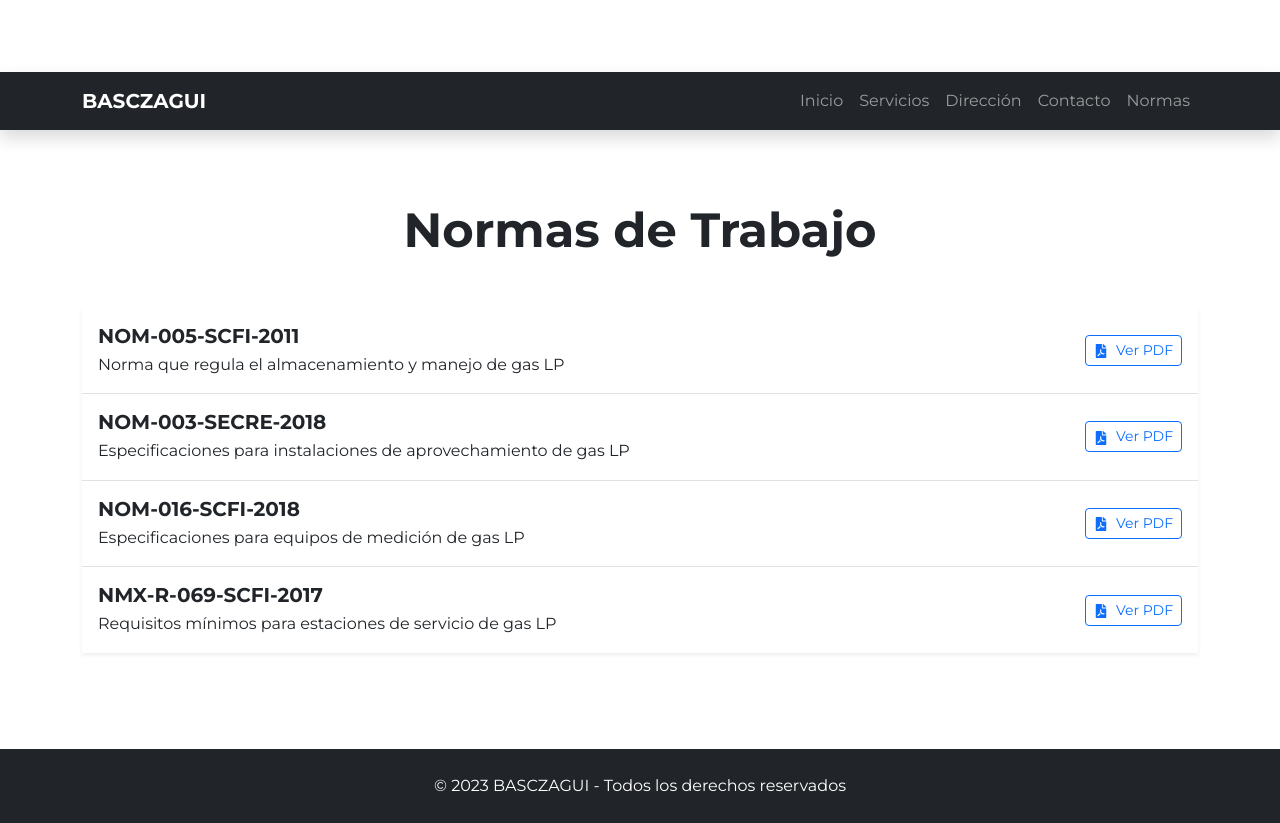
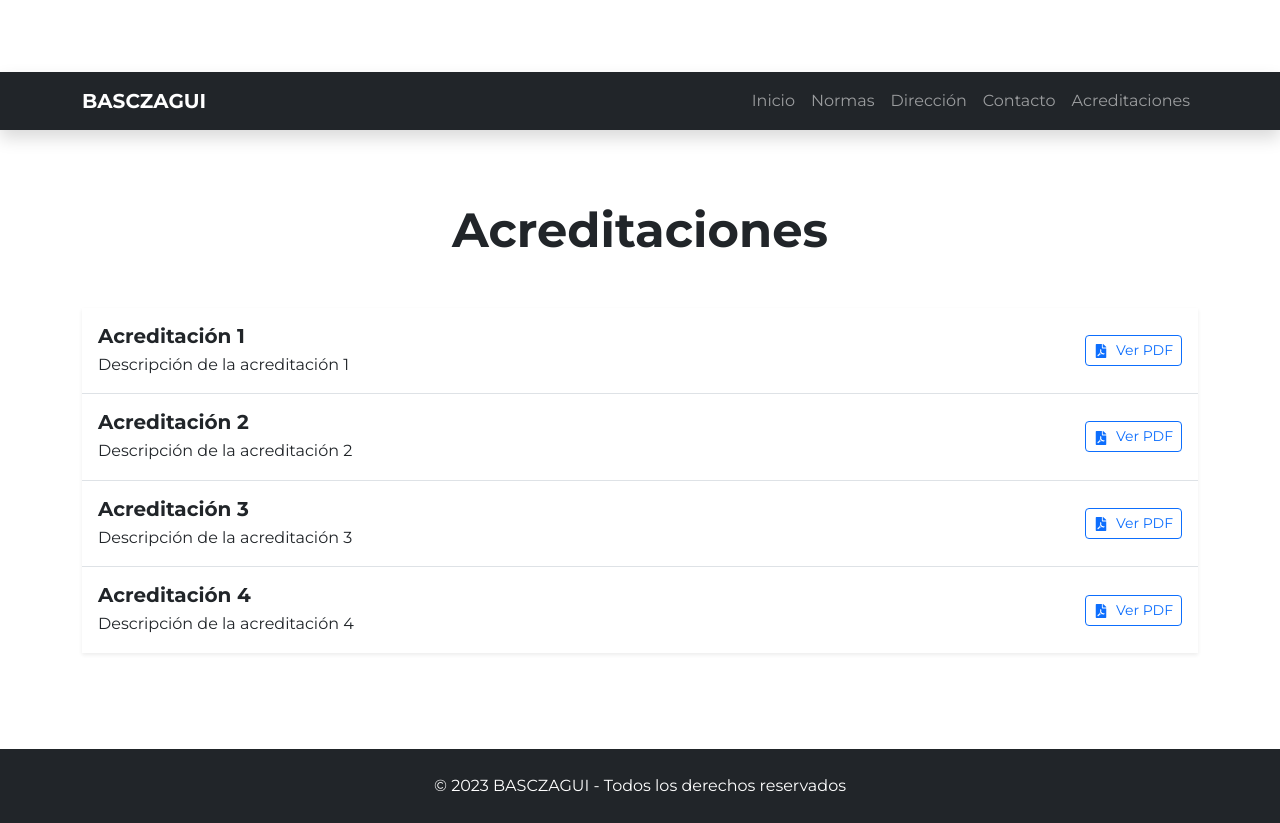
Before and after one commit to DEENN10/REACT-BOOTSTRAP, a React (Vite) app: page /normas in a window 1280 px wide. Built offline with nearby package versions, Linux system fonts and the light colour scheme.

Commit message:
Nueva Estructura

```diff
--- a/src/App.jsx
+++ b/src/App.jsx
@@ -2,39 +2,25 @@ import './App.css';
 import { BrowserRouter as Router, Routes, Route } from 'react-router-dom';
 import Header from './components/Header';
 import Home from './pages/Home';
-import Servicios from './pages/Servicios';
+import Normas from './pages/Acreditaciones'; // Cambiado de Servicios a Normas
 import Direccion from './pages/Direccion';
 import Contacto from './pages/Contacto';
-import Normas from './pages/Normas';
-import { useEffect } from 'react';
-import AOS from 'aos';
-import 'aos/dist/aos.css';
+import Acreditaciones from './pages/Acreditaciones'; // Nuevo componente
 
 function App() {
-  useEffect(() => {
-    // Inicializar AOS para animaciones
-    AOS.init({
-      duration: 800,
-      easing: 'ease-in-out',
-      once: true,
-      mirror: false
-    });
-  }, []);
-
   return (
     <Router>
       <Header />
       <main className="page-transition">
         <Routes>
           <Route path="/" element={<Home />} />
-          <Route path="/servicios" element={<Servicios />} />
+          <Route path="/normas" element={<Normas />} /> // Cambiado de Servicios a Normas
           <Route path="/direccion" element={<Direccion />} />
           <Route path="/contacto" element={<Contacto />} />
-          <Route path="/normas" element={<Normas />} />
+          <Route path="/acreditaciones" element={<Acreditaciones />} /> // Nueva ruta
         </Routes>
       </main>
 
-      {/* Footer opcional */}
       <footer className="bg-dark text-white py-4 mt-5">
         <div className="container text-center">
           <p className="mb-0">© 2023 BASCZAGUI - Todos los derechos reservados</p>
--- a/src/components/Header.jsx
+++ b/src/components/Header.jsx
@@ -12,10 +12,10 @@ function Header() {
         <Navbar.Collapse id="basic-navbar-nav">
           <Nav className="ms-auto">
             <Nav.Link as={Link} to="/">Inicio</Nav.Link>
-            <Nav.Link as={Link} to="/servicios">Servicios</Nav.Link>
+            <Nav.Link as={Link} to="/normas">Normas</Nav.Link> {/* Cambiado de Servicios a Normas */}
             <Nav.Link as={Link} to="/direccion">Dirección</Nav.Link>
             <Nav.Link as={Link} to="/contacto">Contacto</Nav.Link>
-            <Nav.Link as={Link} to="/normas">Normas</Nav.Link>
+            <Nav.Link as={Link} to="/acreditaciones">Acreditaciones</Nav.Link> {/* Nueva ruta */}
           </Nav>
         </Navbar.Collapse>
       </Container>
--- /dev/null
+++ b/src/pages/Acreditaciones.jsx
@@ -0,0 +1,57 @@
+import { Container, ListGroup, Badge } from 'react-bootstrap';
+import { FaFilePdf } from 'react-icons/fa';
+
+function Acreditaciones() {
+  const acreditaciones = [
+    {
+      codigo: "Acreditación 1",
+      descripcion: "Descripción de la acreditación 1",
+      pdf: "#"
+    },
+    {
+      codigo: "Acreditación 2",
+      descripcion: "Descripción de la acreditación 2",
+      pdf: "#"
+    },
+    {
+      codigo: "Acreditación 3",
+      descripcion: "Descripción de la acreditación 3",
+      pdf: "#"
+    },
+    {
+      codigo: "Acreditación 4",
+      descripcion: "Descripción de la acreditación 4",
+      pdf: "#"
+    }
+  ];
+
+  return (
+    <Container className="py-5 my-4">
+      <h2 className="text-center mb-5 fw-bold display-5">Acreditaciones</h2>
+
+      <ListGroup variant="flush" className="shadow-sm">
+        {acreditaciones.map((acreditacion, index) => (
+          <ListGroup.Item key={index} className="py-3">
+            <div className="d-flex justify-content-between align-items-center">
+              <div>
+                <h3 className="h5 fw-bold mb-1">{acreditacion.codigo}</h3>
+                <p className="mb-0">{acreditacion.descripcion}</p>
+              </div>
+              <a
+                href={acreditacion.pdf}
+                target="_blank"
+                rel="noopener noreferrer"
+                className="btn btn-outline-primary btn-sm"
+              >
+                <FaFilePdf className="me-2" />
+                Ver PDF
+              </a>
+            </div>
+          </ListGroup.Item>
+        ))}
+      </ListGroup>
+    </Container>
+  );
+}
+
+export default Acreditaciones;
--- a/src/pages/Home.jsx
+++ b/src/pages/Home.jsx
@@ -15,8 +15,8 @@ function Home() {
         <h1 className="display-3 fw-bold mb-3">BASCZAGUI</h1>
         <p className="lead fs-3 mb-5">Inspección profesional de bombas de gas LP</p>
         <div className="d-flex gap-3 justify-content-center flex-wrap">
-          <Button as={Link} to="/servicios" variant="primary" size="lg" className="px-4">
-            Servicios
+          <Button as={Link} to="/normas" variant="primary" size="lg" className="px-4">
+            Normas
           </Button>
           <Button as={Link} to="/direccion" variant="outline-light" size="lg" className="px-4">
             Dirección
@@ -24,8 +24,8 @@ function Home() {
           <Button as={Link} to="/contacto" variant="primary" size="lg" className="px-4">
             Contacto
           </Button>
-          <Button as={Link} to="/normas" variant="outline-light" size="lg" className="px-4">
-            Normas
+          <Button as={Link} to="/acreditaciones" variant="outline-light" size="lg" className="px-4">
+            Acreditaciones
           </Button>
         </div>
       </Container>
--- a/src/pages/Normas.jsx
+++ b/src/pages/Normas.jsx
@@ -1,55 +1,23 @@
-import { Container, ListGroup, Badge } from 'react-bootstrap';
-import { FaFilePdf } from 'react-icons/fa';
+import { Container, Row, Col, Card } from 'react-bootstrap';
 
 function Normas() {
-  const normas = [
-    {
-      codigo: "NOM-005-SCFI-2011",
-      descripcion: "Norma que regula el almacenamiento y manejo de gas LP",
-      pdf: "#"
-    },
-    {
-      codigo: "NOM-003-SECRE-2018",
-      descripcion: "Especificaciones para instalaciones de aprovechamiento de gas LP",
-      pdf: "#"
-    },
-    {
-      codigo: "NOM-016-SCFI-2018",
-      descripcion: "Especificaciones para equipos de medición de gas LP",
-      pdf: "#"
-    },
-    {
-      codigo: "NMX-R-069-SCFI-2017",
-      descripcion: "Requisitos mínimos para estaciones de servicio de gas LP",
-      pdf: "#"
-    }
-  ];
-
   return (
     <Container className="py-5 my-4">
-      <h2 className="text-center mb-5 fw-bold display-5">Normas de Trabajo</h2>
-
-      <ListGroup variant="flush" className="shadow-sm">
-        {normas.map((norma, index) => (
-          <ListGroup.Item key={index} className="py-3">
-            <div className="d-flex justify-content-between align-items-center">
-              <div>
-                <h3 className="h5 fw-bold mb-1">{norma.codigo}</h3>
-                <p className="mb-0">{norma.descripcion}</p>
-              </div>
-              <a
-                href={norma.pdf}
-                target="_blank"
-                rel="noopener noreferrer"
-                className="btn btn-outline-primary btn-sm"
-              >
-                <FaFilePdf className="me-2" />
-                Ver PDF
-              </a>
-            </div>
-          </ListGroup.Item>
+      <h2 className="text-center mb-5 fw-bold display-5">Normas</h2>
+      <Row className="g-4">
+        {['Norma 1', 'Norma 2', 'Norma 3'].map((norma, index) => (
+          <Col key={index} md={4}>
+            <Card className="h-100 shadow-sm border-0 text-center p-4">
+              <Card.Body>
+                <Card.Title className="fs-4 fw-bold">{norma}</Card.Title>
+                <Card.Text>
+                  Descripción breve de la norma correspondiente.
+                </Card.Text>
+              </Card.Body>
+            </Card>
+          </Col>
         ))}
-      </ListGroup>
+      </Row>
     </Container>
   );
 }
--- a/src/pages/Servicios.jsx
+++ /dev/null
@@ -1,48 +0,0 @@
-import { Container, Card, Row, Col } from 'react-bootstrap';
-import { FaClipboardCheck, FaTools, FaFileAlt, FaGasPump } from 'react-icons/fa';
-
-function Servicios() {
-  const servicios = [
-    {
-      icon: <FaClipboardCheck size={40} className="text-primary mb-3" />,
-      title: "Inspección Técnica",
-      description: "Evaluación exhaustiva de bombas de gas LP según normas oficiales."
-    },
-    {
-      icon: <FaTools size={40} className="text-primary mb-3" />,
-      title: "Mantenimiento Preventivo",
-      description: "Programas de mantenimiento para garantizar óptimo funcionamiento."
-    },
-    {
-      icon: <FaFileAlt size={40} className="text-primary mb-3" />,
-      title: "Certificación NOM",
-      description: "Certificaciones conforme a la NOM-005-SCFI-2011 y otras normativas."
-    },
-    {
-      icon: <FaGasPump size={40} className="text-primary mb-3" />,
-      title: "Reparación Especializada",
-      description: "Servicio técnico especializado en bombas dispensadoras."
-    }
-  ];
-
-  return (
-    <Container className="py-5 my-4">
-      <h2 className="text-center mb-5 fw-bold display-5">Nuestros Servicios</h2>
-      <Row className="g-4">
-        {servicios.map((servicio, index) => (
-          <Col key={index} md={6} lg={3}>
-            <Card className="h-100 shadow-sm border-0 text-center p-4">
-              <Card.Body>
-                {servicio.icon}
-                <Card.Title className="fs-4 fw-bold">{servicio.title}</Card.Title>
-                <Card.Text>{servicio.description}</Card.Text>
-              </Card.Body>
-            </Card>
-          </Col>
-        ))}
-      </Row>
-    </Container>
-  );
-}
-
-export default Servicios;
```
Also changed, not shown: src/App.css (line endings or trailing spaces).
